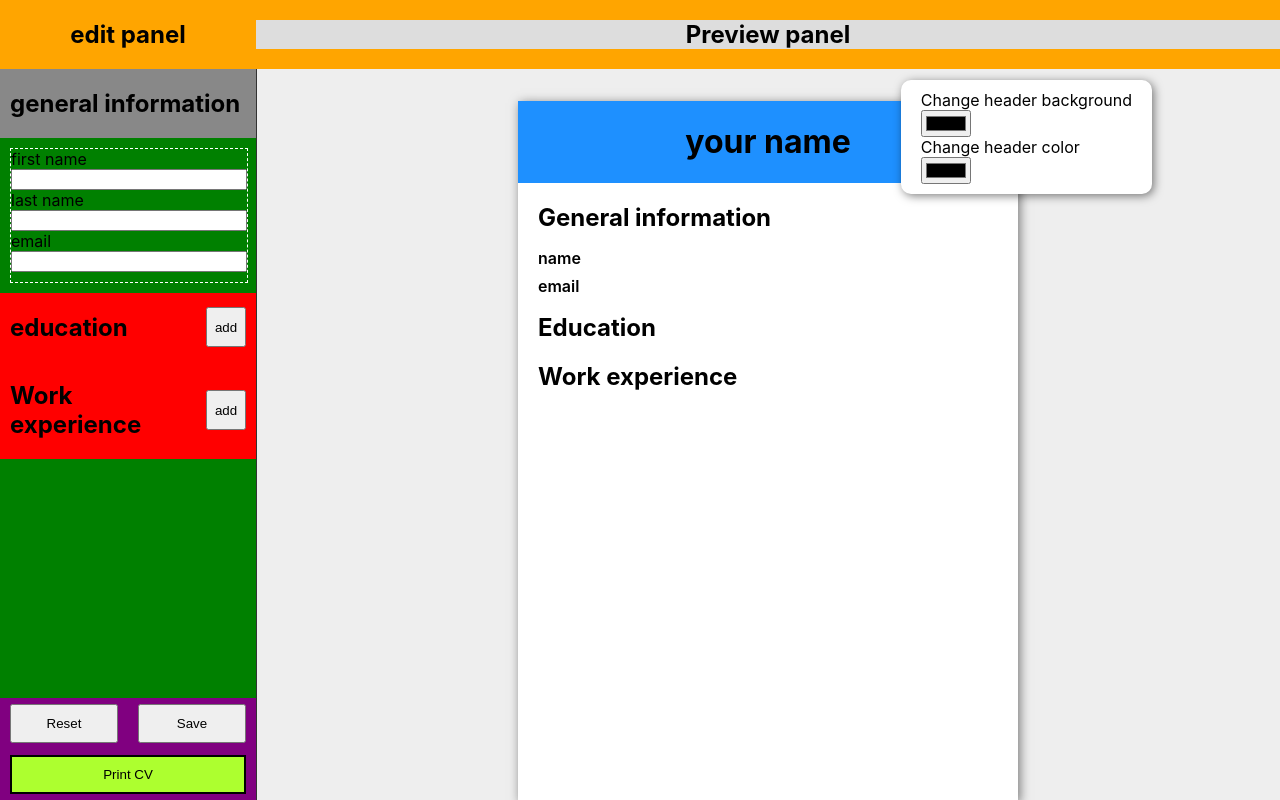
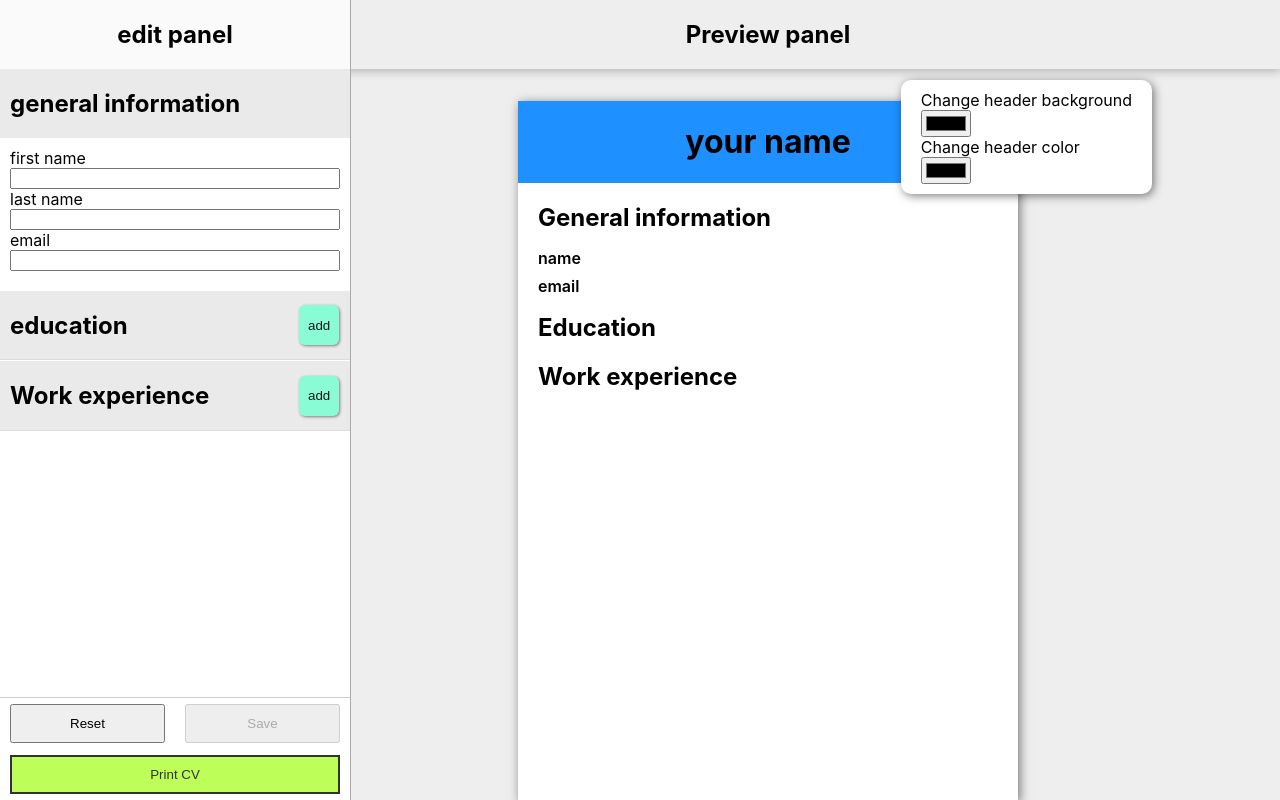
Before and after one commit to joeldevel/TOP-CV-application, a React (Create React App) app: page / in a window 1280 px wide. Built offline with nearby package versions, Linux system fonts and the light colour scheme.

Commit message:
adds style to edit panel and preview header

```diff
--- a/src/App.css
+++ b/src/App.css
@@ -11,7 +11,7 @@ button {
 }
 
 .panel-title {
-  background: #ddd;
+  /* background: #ddd; */
   width: 100%;
   text-align: center;
 }
@@ -30,29 +30,34 @@ button {
 ==============================================================================*/
 
 .edit-panel {
-    background: pink;
+    background: #fff;
     display: flex;
     flex-direction: column;
-    width: 20vw;
-    border-right: 1px solid #333;
+    min-width: 350px;
+    max-width: 20vw;
+    border-right: 1px solid #aaa;
     height: 100vh;
     position: relative;
     top:0;
     left: 0;
+    z-index: 100;
 }
 
 .edit-panel-section-header {
     display: flex;
     justify-content: space-between;
-    background: red;
+    background: #eaeaea;
     /* margin: 10px; */
     padding:0 10px;
     position: sticky;
     top: 0;
+    z-index: 100;
+    border-bottom: 1px solid #ddd;
+    margin-bottom: 1px;
 }
 
 .panel-title-container {
-    background: orange;
+    background: #fafafa;
     width: 100%;
     text-align: center;
     position: sticky;
@@ -60,42 +65,45 @@ button {
 }
 
 .edit-section-header {
-    background: #888;
+    background: #eaeaea;
     padding:0 10px;
     /* height: 100%; */
 }
 
 .sections-container {
-  background: green;
+  /* background: green; */
   padding-bottom: 200px;
   overflow-y: scroll;
   overflow-x: hidden;
   height: 100%;
 }
 
-.visible {
-    display: inline-block;
-}
-
-.hidden {
-    display: none;
-}
-
 .edit-section {
   margin: 10px;
-  border: 1px dashed #fff;
+  /* border: 1px dashed #fff; */
   padding-bottom: 10px;
   /* flex: 1; */
   width: calc(100% - 20px);
+  transition: height 2s ease;
+}
+
+.visible {
+    height: auto;
+}
+
+.hidden *{
+    height: 0;
+    overflow: hidden;
 }
 
 .controls-container {
     display: flex;
     flex-wrap: wrap;
-    background: purple;
+    /* background: purple; */
     position: sticky;
     bottom: 0;
     left: 0;
+    border-top: 1px solid #ccc;
 }
 
 .control-button {
@@ -110,14 +118,35 @@ button {
   flex: 2;
   background: greenyellow;
   border: 2px solid #000;
+  opacity: 0.8;
 }
 
+.print-button:hover {
+    opacity: 1;
+}
 /* buttons
 ==============================================================================*/
 .btn {
     background: #fff;
-    border: 1px solid #000;
-    border-radius: 10px;
+    border: 1px solid transparent;
+    border-radius: 6px;
+    padding: 4px 8px;
+    margin: 0 1px;
+    opacity: 0.9;
+    box-shadow: 1px 1px 3px rgba(0, 0, 0, 0.5);
+}
+
+.btn:hover {
+    opacity: 1;
+}
+
+.btn-remove {
+    background: crimson;
+    color: #fff;
+}
+
+.btn-toggle-show {
+    background: lightblue;
 }
 
 /* inputs
@@ -141,6 +170,10 @@ button {
   /* padding-bottom: 1em; */
 }
 
+.preview-panel .panel-title-container {
+    box-shadow: 1px 1px 10px rgba(0, 0, 0, 0.3);
+    background: #eee;
+}
 /*cv container
 ==============================================================================*/
 .cv-container {
@@ -206,6 +239,7 @@ button {
   width: 40px;
   height: 40px;
   /* margin-left: 10px; */
+  background: aquamarine;
 }
 
 .collapse {
@@ -215,21 +249,32 @@ button {
   margin-left: 10px;
 }
 
-.education-item-header {
+.education-item-header,
+.work-item-header {
     display: flex;
     padding: 0 10px;
     justify-content: space-between;
     align-items: center;
 }
 
-.education-item-header h3 {
+.education-item-header h3,
+.work-item-header h3 {
     flex: 1;
 }
 
-.education-item-header button {
+.education-item-header button,
+.work-item-header button {
     min-width: 60px;
 }
 
+.new-education-item {
+    /* border: 1px solid #999; */
+    box-shadow: 1px 1px 2px rgba(0, 0, 0, 0.5);
+    padding: 10px;
+    margin: 10px;
+    border-radius: 4px;
+    background: #eee;
+}
 /*****************************************************************************
                      media query for printing
 *******************************************************************************/
--- a/src/App.js
+++ b/src/App.js
@@ -223,7 +223,7 @@ const addWorkExperience = () => {
          <header className="edit-panel-section-header">
              <h2>education</h2>
                  <div className="edit-section-btn-header-controls">
-                     <button className="add-item"
+                     <button className="btn add-item"
                          title="add item"
                          data-section-group="education"
                          onClick={(e) => addEducation(e)}>
@@ -243,7 +243,7 @@ const addWorkExperience = () => {
              <header className="edit-panel-section-header">
                  <h2>Work experience</h2>
                  <div className="edit-section-btn-header-controls">
-                     <button className="add-item"
+                     <button className="add-item btn"
                          title="add item"
                          data-section-group="education"
                          onClick={(e) => addWorkExperience(e)}>
@@ -268,7 +268,7 @@ const addWorkExperience = () => {
 
             <div className="controls-container">
                 <button className="control-button" onClick={resetFields}>Reset</button>
-                <button className="control-button">Save</button>
+                <button className="control-button" disabled>Save</button>
                 <ReactToPrint
                   documentTitle="My CV"
                   trigger={() => <button className="control-button print-button">Print CV</button>}
--- a/src/components/EducationPanelSection.jsx
+++ b/src/components/EducationPanelSection.jsx
@@ -7,13 +7,13 @@ function EducationPanelSection (props) {
     // console.log(props.handleChange);
     const {edu} = props;
     return (
-        <div>
+        <div className="new-education-item">
             <header className="education-item-header">
                 <h3>new education item</h3>
-                <button className="btn"type="button" onClick={()=>props.removeEducation(edu.id)}>
+                <button className="btn btn-remove" type="button" onClick={()=>props.removeEducation(edu.id)}>
                     remove
                 </button>
-                <button className="btn" onClick={()=>setPanelIsVisible(pre => !pre)}>
+                <button className="btn btn-toggle-show" onClick={()=>setPanelIsVisible(pre => !pre)}>
                     {isPanelVisible? "hide": "show"}
                 </button>
             </header>
--- a/src/components/WorkPanelSection.js
+++ b/src/components/WorkPanelSection.js
@@ -7,13 +7,13 @@ function WorkPanelSection (props) {
     // console.log(props.handleChange);
     const {experience} = props;
     return (
-        <div>
+        <div className="new-education-item">
             <header className="work-item-header">
                 <h3>new work item</h3>
-                <button className="btn"type="button" onClick={()=>props.removeWorkExperience(experience.id)}>
+                <button className="btn btn-remove" type="button" onClick={()=>props.removeWorkExperience(experience.id)}>
                     remove
                 </button>
-                <button className="btn" onClick={()=>setPanelIsVisible(pre => !pre)}>
+                <button className="btn btn-toggle-show" onClick={()=>setPanelIsVisible(pre => !pre)}>
                     {isPanelVisible? "hide": "show"}
                 </button>
             </header>
```
